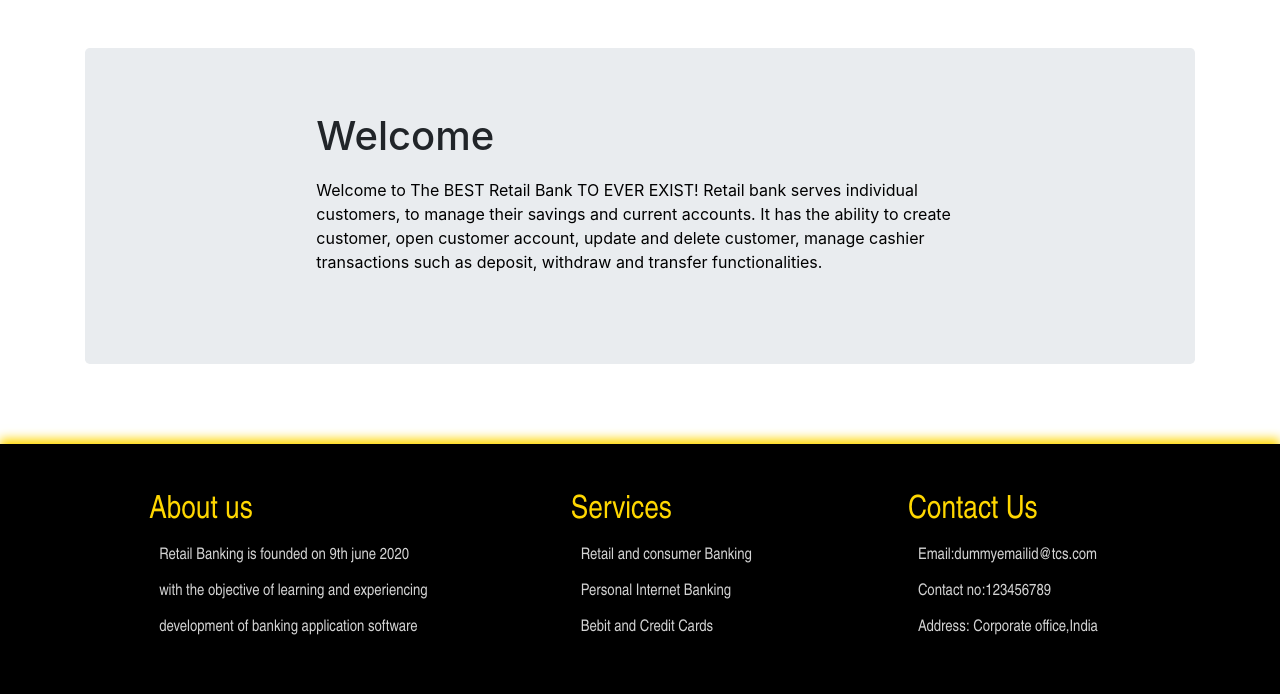
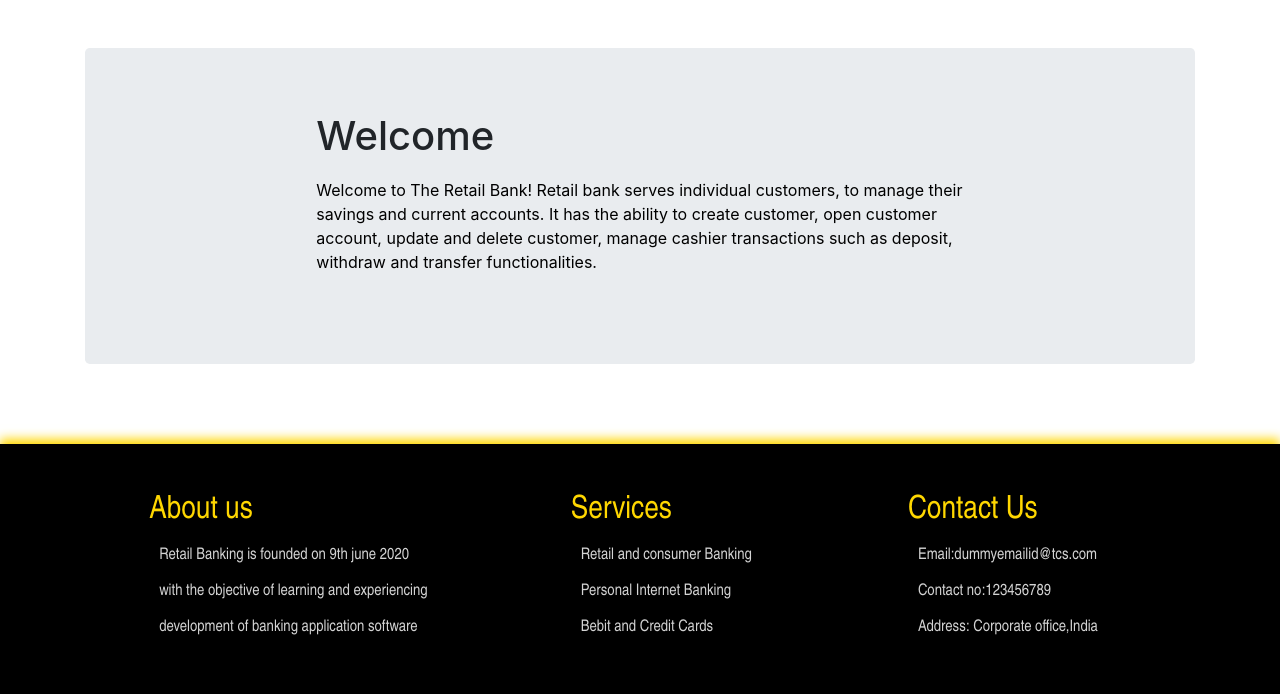
Before and after one commit to ethanarteta/C4Deployment5, a Flask app: page / in a window 1280 px wide. Shown: the part 152-846 px from the top of the page. Run offline with Flask 2, Linux system fonts and the light colour scheme; some libraries are stand-ins or nearby versions.

Commit message:
Update home.html

```diff
--- a/templates/home.html
+++ b/templates/home.html
@@ -7,7 +7,7 @@
   <div class="jumbotron">
       <div class="col-sm-8 mx-auto">
           <h1>Welcome </h1>
-          <p style="color: black;"><b> Welcome to The BEST Retail Bank TO EVER EXIST! Retail bank serves individual customers, to manage their savings and current accounts. It has the ability to create customer, open customer account, update and delete customer, manage cashier transactions such as deposit, withdraw and transfer functionalities.</b></p>
+          <p style="color: black;"><b> Welcome to The Retail Bank! Retail bank serves individual customers, to manage their savings and current accounts. It has the ability to create customer, open customer account, update and delete customer, manage cashier transactions such as deposit, withdraw and transfer functionalities.</b></p>
       </div>
   </div>
 </main>
```
